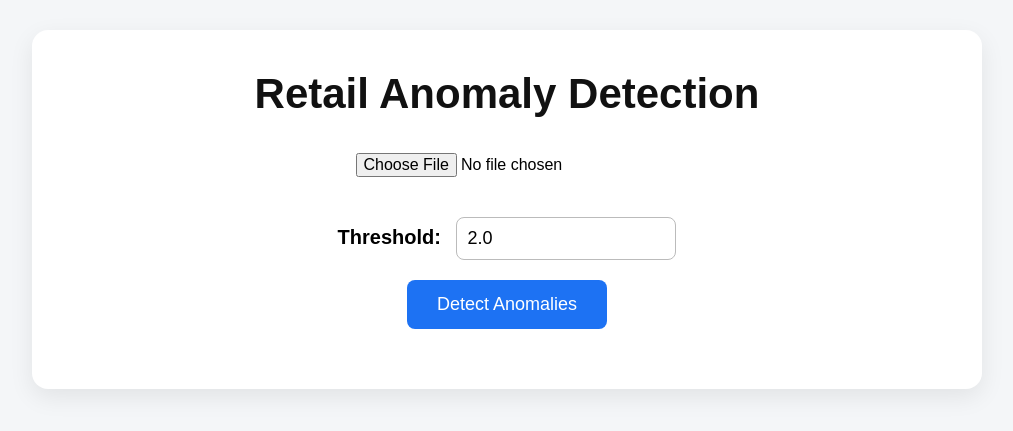
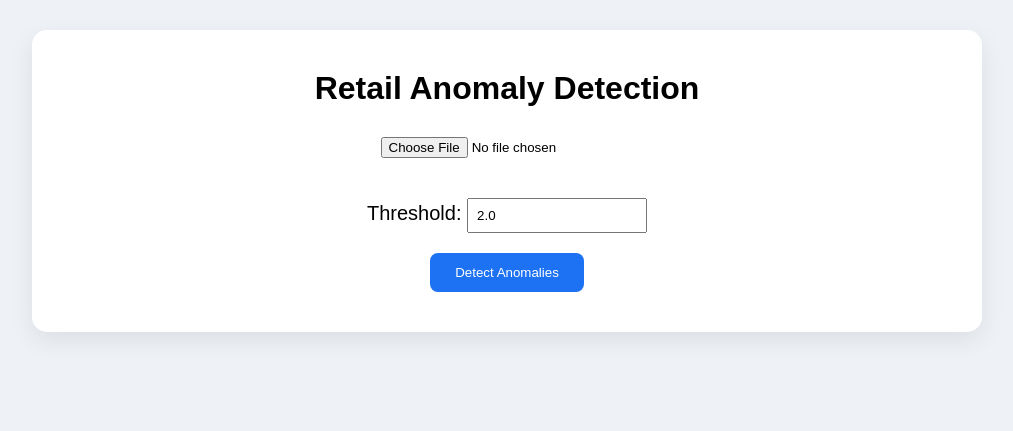
Before and after one commit to aleema123/retail-fraud-anomaly-system, a Flask app: page / in a window 1280 px wide. Shown: the top 431 px of the page, without its empty margins (133-1146 px from the left). Run offline with Flask 3, Linux system fonts and the light colour scheme.

Commit message:
Update index.html

```diff
--- a/anomaly_flask_app/templates/index.html
+++ b/anomaly_flask_app/templates/index.html
@@ -1,132 +1,8 @@
-<!-- templates/index.html -->
-
 <!DOCTYPE html>
 <html>
 <head>
     <title>Retail Anomaly Detection</title>
-
-    <style>
-        *{
-            margin:0;
-            padding:0;
-            box-sizing:border-box;
-        }
-
-        body{
-            font-family: Arial, sans-serif;
-            background:#f4f6f8;
-            padding:30px;
-        }
-
-        .box{
-            width:950px;
-            margin:auto;
-            background:white;
-            border-radius:16px;
-            padding:40px;
-            box-shadow:0 8px 25px rgba(0,0,0,0.08);
-        }
-
-        h1{
-            text-align:center;
-            font-size:42px;
-            color:#111;
-            margin-bottom:35px;
-        }
-
-        form{
-            text-align:center;
-            margin-bottom:20px;
-        }
-
-        input[type="file"]{
-            font-size:16px;
-            margin-bottom:20px;
-        }
-
-        .threshold-row{
-            margin:20px 0;
-            font-size:20px;
-            font-weight:bold;
-        }
-
-        .threshold-row input{
-            width:220px;
-            padding:10px;
-            font-size:18px;
-            margin-left:10px;
-            border:1px solid #bbb;
-            border-radius:8px;
-        }
-
-        button{
-            background:#1d72f3;
-            color:white;
-            border:none;
-            padding:14px 30px;
-            font-size:18px;
-            border-radius:8px;
-            cursor:pointer;
-        }
-
-        button:hover{
-            background:#0c5fe0;
-        }
-
-        hr{
-            margin:35px 0;
-            border:0;
-            border-top:1px solid #ddd;
-        }
-
-        h2{
-            text-align:center;
-            font-size:34px;
-            margin-bottom:25px;
-        }
-
-        .result-table{
-            width:100%;
-            max-width:700px;
-            margin:auto;
-            border-collapse:collapse;
-        }
-
-        .result-table td{
-            padding:14px 10px;
-            font-size:24px;
-            border-bottom:1px solid #eee;
-        }
-
-        .result-table td:first-child{
-            width:55%;
-            text-align:right;
-            font-weight:bold;
-            padding-right:20px;
-            color:#111;
-        }
-
-        .result-table td:last-child{
-            text-align:left;
-            color:#333;
-        }
-
-        .charts{
-            margin-top:35px;
-        }
-
-        .charts img{
-            width:100%;
-            margin-bottom:20px;
-            border-radius:10px;
-            border:1px solid #ddd;
-        }
-
-        .download{
-            text-align:center;
-            margin-top:20px;
-        }
-    </style>
+    <link rel="stylesheet" href="{{ url_for('static', filename='style.css') }}">
 </head>
 
 <body>
```
Also changed, not shown: other parts of anomaly_flask_app/templates/index.html (+8 -35 lines). Lines whose indentation alone changed are shown as unchanged.
